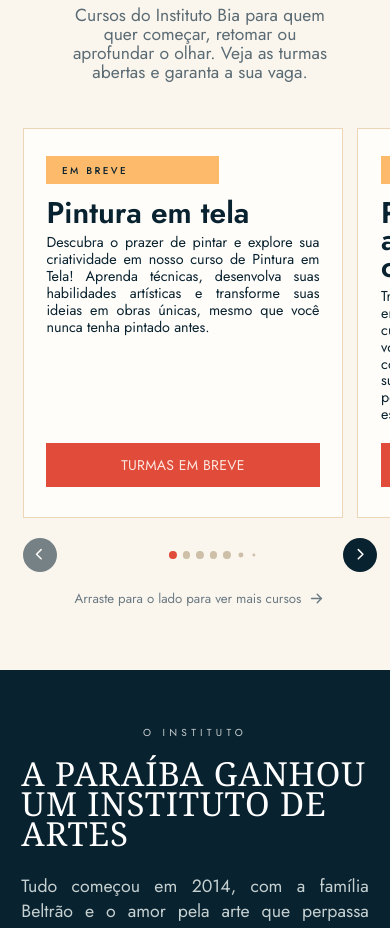
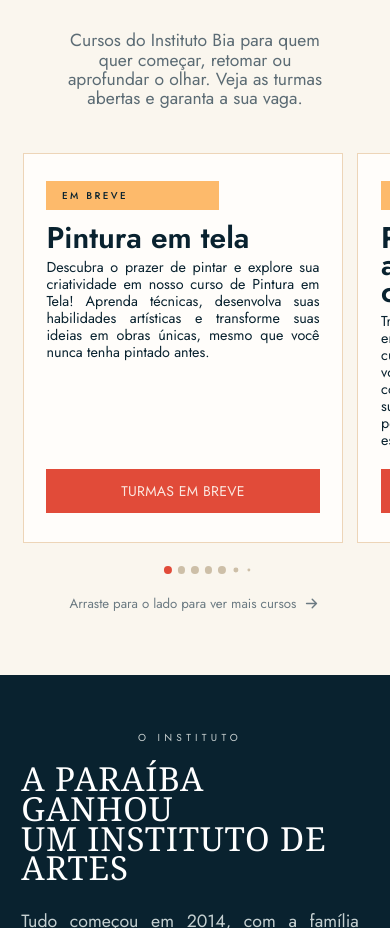
Before and after one commit to joao-juvino/BIA-LP, an Astro site: page / in a window 390 px wide. Shown: the part 4089-5017 px from the top of the page. Built offline with nearby package versions, Linux system fonts and the light colour scheme; Astro itself is replaced by a stand-in of ours; a web font is replaced by a local one.

Commit message:
fix(lp): remover rolagem extra e setas do carrossel no mobile
- body voltava a exigir 400 px de largura (min-width escalado por engano), o que
  gerava barra de rolagem em telas menores; volta a 320 px e usa overflow-x: clip
- barra de rolagem da página oculta
- mobile: carrossel de cursos só com bolinhas e o texto 'Arraste para o lado'

Co-Authored-By: Claude Opus 5.5 <noreply@anthropic.com>
Claude-Session: https://claude.ai/code/session_015WGE5ZnkJDyWoyX3aYtXAv

```diff
--- a/src/styles/global.css
+++ b/src/styles/global.css
@@ -31,8 +31,9 @@
   -webkit-font-smoothing: antialiased;
 }
 *, *::before, *::after { box-sizing: border-box; }
-html { scroll-behavior: smooth; interpolate-size: allow-keywords; }
-body { margin: 0; min-width: 400px; overflow-x: hidden; }
+html { scroll-behavior: smooth; interpolate-size: allow-keywords; overflow-x: clip; scrollbar-width: none; }
+html::-webkit-scrollbar { display: none; }
+body { margin: 0; min-width: 320px; overflow-x: clip; }
 img { display: block; max-width: 100%; height: auto; }
 a { color: inherit; }
 button { font: inherit; }
@@ -401,8 +402,8 @@ a:focus-visible, button:focus-visible, summary:focus-visible, [tabindex]:focus-v
   .courses-intro { max-width: calc(192 * var(--m)); margin: calc(24 * var(--m)) auto 0; font-size: calc(12.32 * var(--m)); line-height: 1.1; }
   .carousel {
     margin-top: calc(32 * var(--m));
-    grid-template-columns: auto minmax(0, 1fr) auto;
-    grid-template-areas: 'track track track' 'prev dots next';
+    grid-template-columns: minmax(0, 1fr);
+    grid-template-areas: 'track' 'dots';
     gap: calc(14 * var(--m)) calc(10 * var(--m));
     padding-inline: calc(16 * var(--m));
   }
@@ -411,8 +412,7 @@ a:focus-visible, button:focus-visible, summary:focus-visible, [tabindex]:focus-v
     grid-auto-columns: calc(226 * var(--m)); column-gap: calc(10 * var(--m));
     padding-inline: calc(16 * var(--m)); scroll-padding-inline: calc(16 * var(--m)); text-align: left;
   }
-  .carousel-arrow { width: calc(24 * var(--m)); height: calc(24 * var(--m)); }
-  .carousel-arrow svg { width: calc(13 * var(--m)); height: calc(13 * var(--m)); }
+  .carousel-arrow { display: none; }
   .carousel-dots { --dot: calc(5.5 * var(--m)); --slot: calc(9.5 * var(--m)); margin-top: 0; align-self: center; }
   .carousel-hint {
     display: flex; align-items: center; justify-content: center; gap: calc(5 * var(--m));
```
